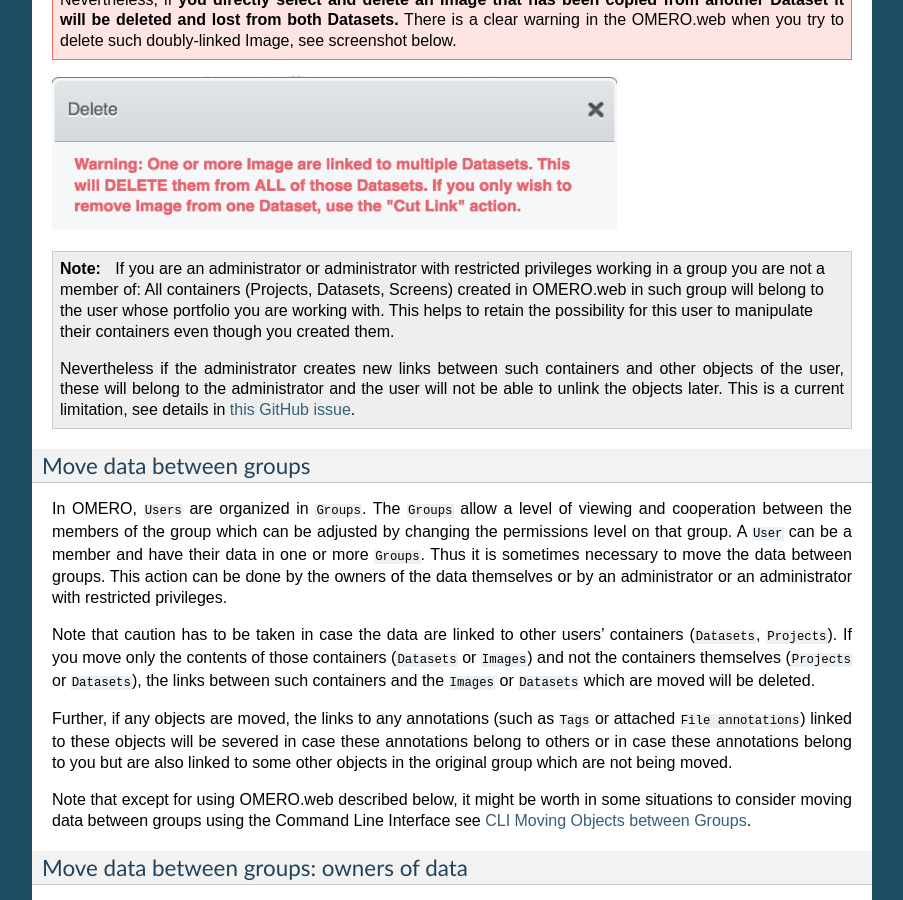
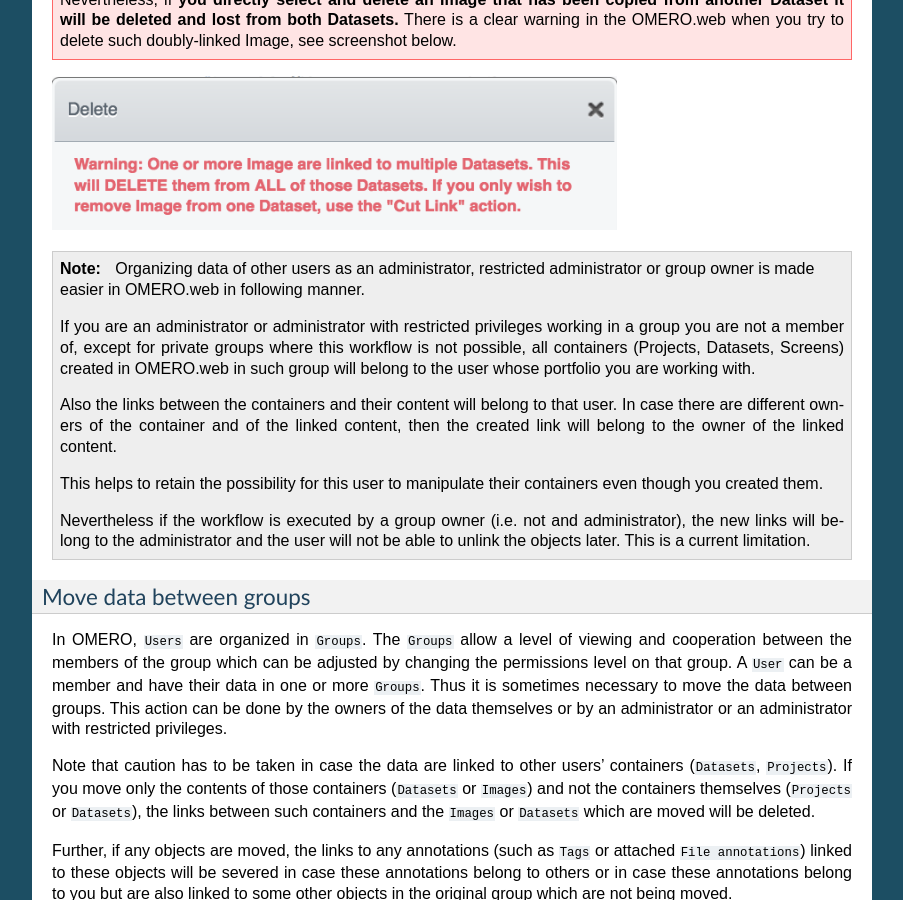
Before and after one commit to ome/omero-guide-introduction, a Sphinx documentation site: the page built from docs/data-management.rst, in a window 1280 px wide and 900 px high, scrolled down 4710 px. Shown: the whole window, without its empty margins (198-1101 px from the left). Built offline with Sphinx 7.4.7, drawn with Linux system fonts in a browser that asks for light colours.

Commit message:
Explain the data management workflows cf. github issue

```diff
--- a/docs/data-management.rst
+++ b/docs/data-management.rst
@@ -167,9 +167,15 @@
 |image2e|
 
 .. note::
-    If you are an administrator or administrator with restricted privileges working in a group you are not a member of: All containers (Projects, Datasets, Screens) created in OMERO.web in such group will belong to the user whose portfolio you are working with. This helps to retain the possibility for this user to manipulate their containers even though you created them.
+    Organizing data of other users as an administrator, restricted administrator or group owner is made easier in OMERO.web in following manner.
 
-    Nevertheless if the administrator creates new links between such containers and other objects of the user, these will belong to the administrator and the user will not be able to unlink the objects later. This is a current limitation, see details in `this GitHub issue <https://github.com/ome/omero-web/issues/182>`_.
+    If you are an administrator or administrator with restricted privileges working in a group you are not a member of, except for private groups where this workflow is not possible, all containers (Projects, Datasets, Screens) created in OMERO.web in such group will belong to the user whose portfolio you are working with.
+
+    Also the links between the containers and their content will belong to that user. In case there are different owners of the container and of the linked content, then the created link will belong to the owner of the linked content.
+
+    This helps to retain the possibility for this user to manipulate their containers even though you created them.
+
+    Nevertheless if the workflow is executed by a group owner (i.e. not and administrator), the new links will belong to the administrator and the user will not be able to unlink the objects later. This is a current limitation.
 
 Move data between groups
 ~~~~~~~~~~~~~~~~~~~~~~~~
```
